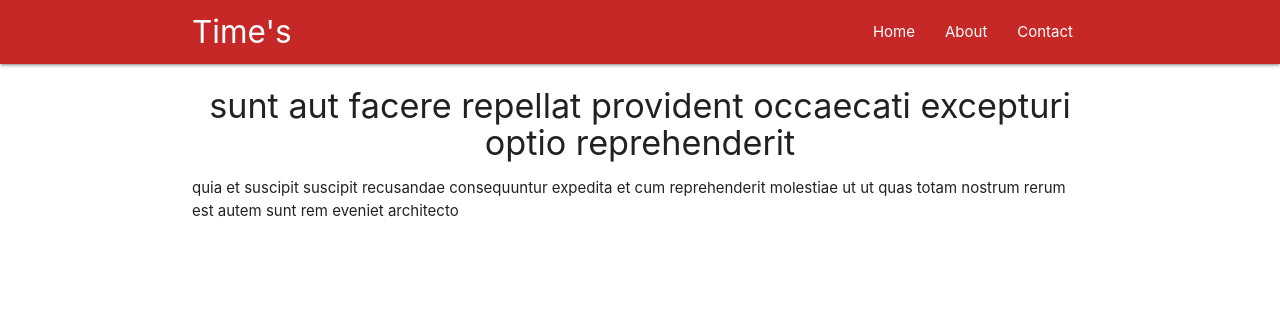
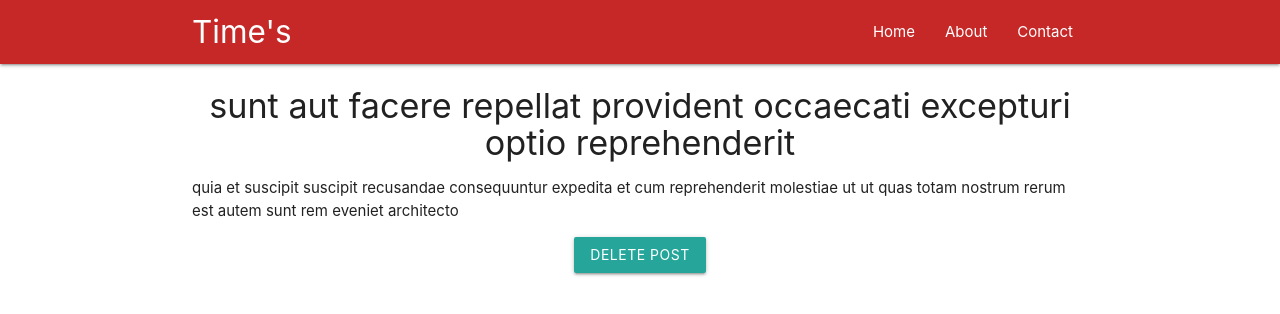
Before and after one commit to maximus-dr/react-redux-practice, a React (Create React App) app: page /1 in a window 1280 px wide. Shown: the top 314 px of the page. Built offline with nearby package versions, Linux system fonts and the light colour scheme.

Commit message:
Implemented Post deleting

```diff
--- a/src/components/Post.js
+++ b/src/components/Post.js
@@ -2,6 +2,12 @@
 import { connect } from 'react-redux';
 
 class Post extends Component {
+
+  handleClick = () => {
+    let id = this.props.post.id;
+    this.props.deletePost(id);
+    this.props.history.push('/');
+  }
 
   render() {
 
@@ -12,6 +18,11 @@
             {this.props.post.title}
           </h4>
           <p>{this.props.post.body}</p>
+          <div className="center">
+            <button className="btn greys" onClick={this.handleClick}>
+              Delete Post
+            </button>
+          </div>
         </div>
       )
       : (
@@ -34,4 +45,12 @@
   }
 }
 
-export default connect(mapStateToProps)(Post);
+const mapDispatchToProps = (dispatch) => {
+  return {
+    deletePost: (id) => {
+      dispatch({ type: 'DELETE_POST', id: id });
+    }
+  }
+}
+
+export default connect(mapStateToProps, mapDispatchToProps)(Post);
--- a/src/reducers/rootReducer.js
+++ b/src/reducers/rootReducer.js
@@ -22,6 +22,14 @@
 }
 
 const rootReducer = (state = initState, action) => {
+
+  if (action.type === 'DELETE_POST') {
+    let newPosts = state.posts.filter(post => post.id !== action.id);
+    return {
+      ...state,
+      posts: newPosts
+    }
+  }
   return state;
 }
 
```
Also changed, not shown: 1 other file (tests, documents, lock files or other folders).
